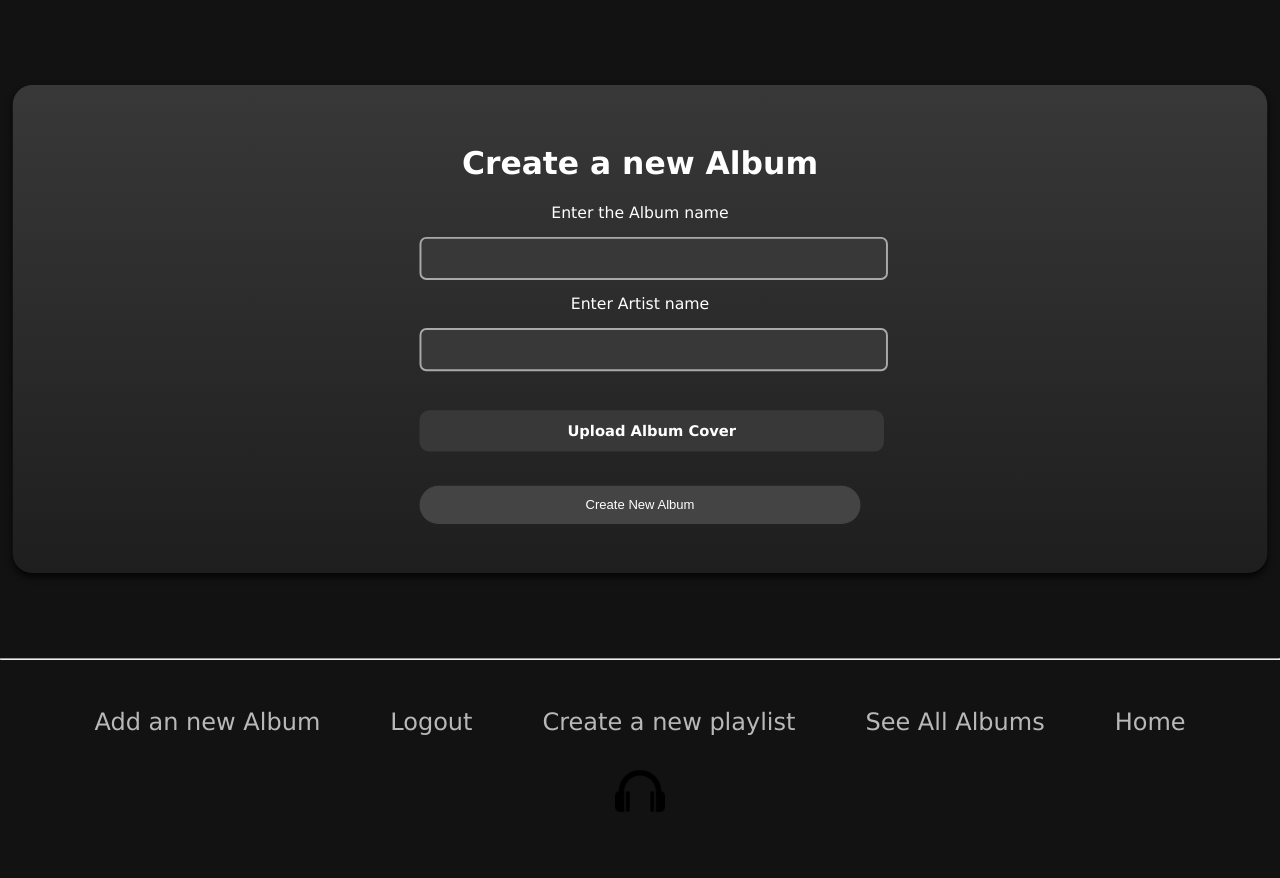
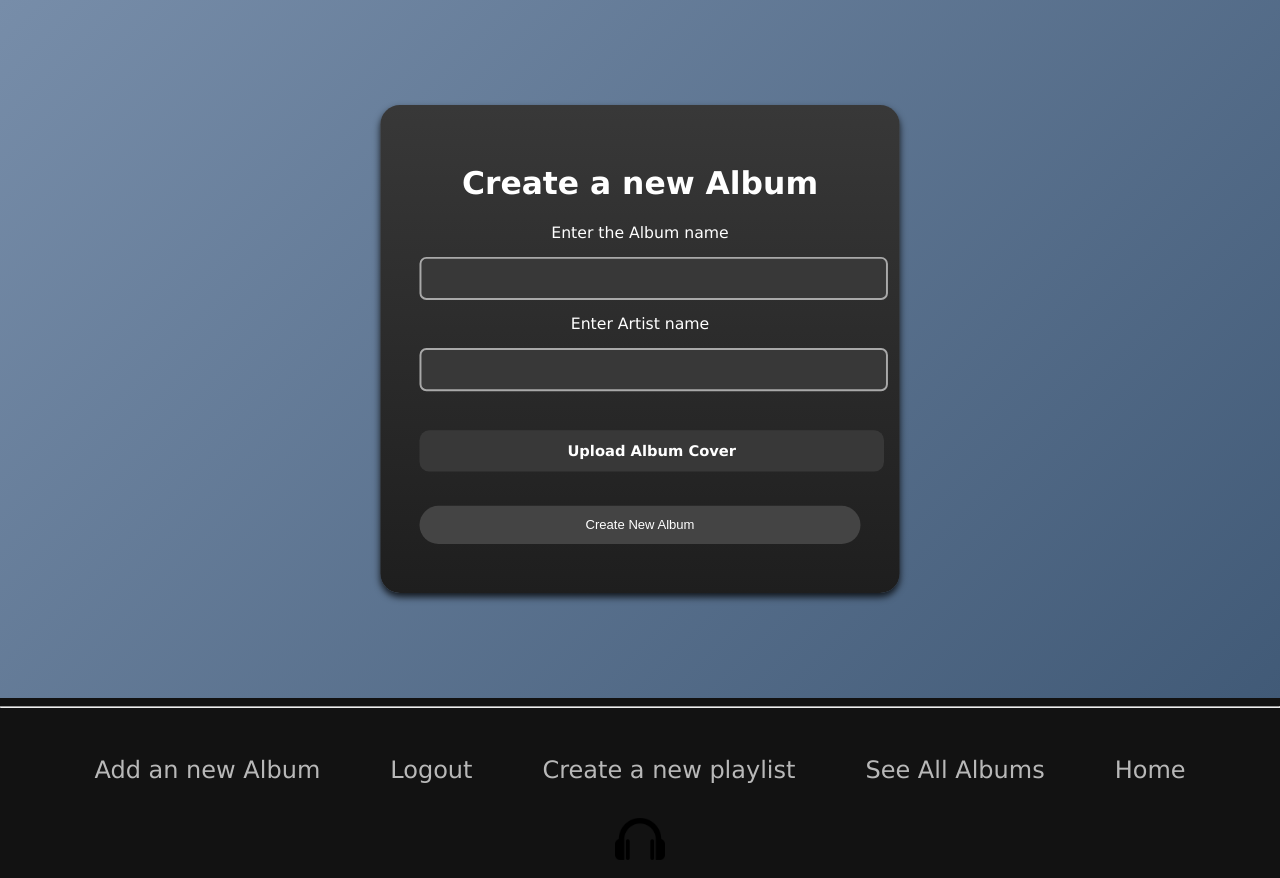
Before and after one commit to Jaxter1604/WAD-SongSite, a Django app: page /songeek/add_album/ in a window 1280 px wide. Shown: the part 60-938 px from the top of the page. Run offline with Django 3.2, Linux system fonts and the light colour scheme; the visitor is signed in with stand-in values (Sample User, id 1); parts of the project's set-up code (start-up, migrations or seed data) failed here and were passed over.

Commit message:
fixed branch

```diff
--- a/songeek-project/static/css/styles.css
+++ b/songeek-project/static/css/styles.css
@@ -233,7 +233,7 @@ html, body {
 
 /* login and register pages */
 
-/*.base-page {
+.base-page {
     flex: 1;
     display: flex;
     justify-content: center;
@@ -243,7 +243,7 @@ html, body {
     background: linear-gradient(135deg, #778DA9, #415A77);
     padding: 20px;
     box-sizing: border-box;
-}*/
+}
 
 .base-box {
     background: linear-gradient(180deg, #383838, #1e1e1e);
```
Also changed, not shown: songeek-project/db.sqlite3, songeek-project/songeek_project/migrations/0015_merge_20250327_2002.py (added).
